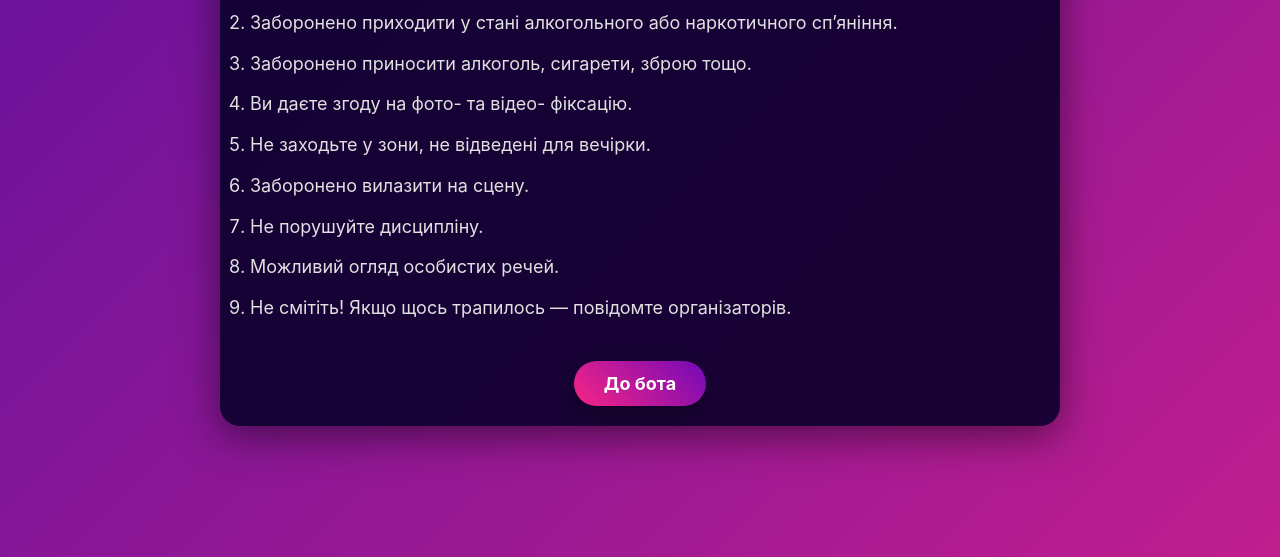
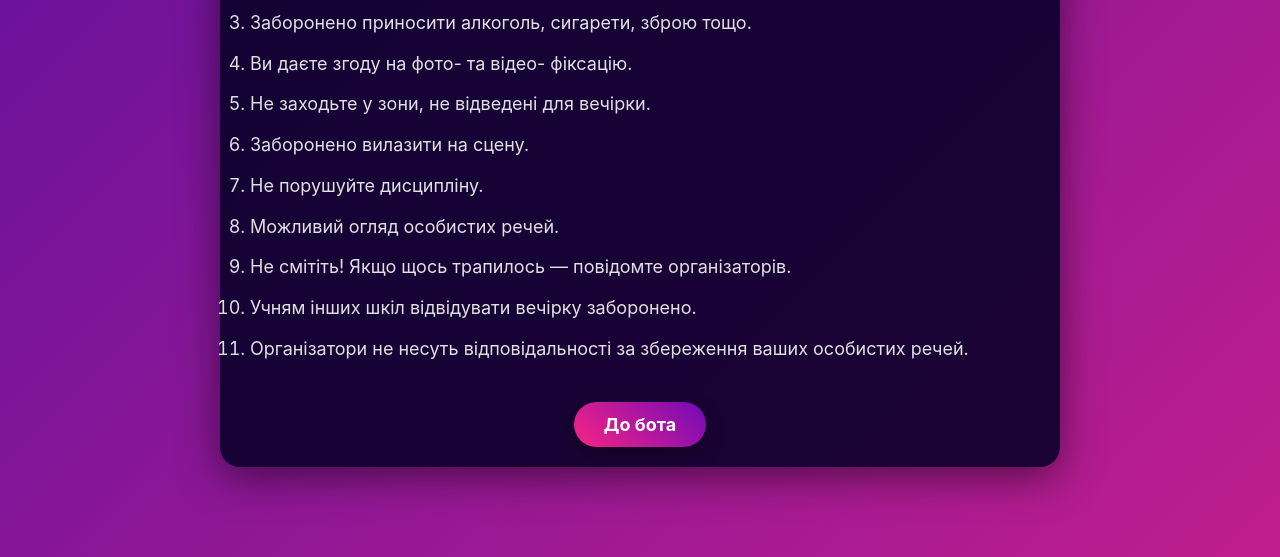
Before and after one commit to BroPetro/schoolpartyyyyo, a plain HTML site: page regulations.html in a window 1280 px wide. Shown: the part 283-840 px from the top of the page. Drawn offline with Linux system fonts and the light colour scheme.

Commit message:
Update regulations.html

```diff
--- a/regulations.html
+++ b/regulations.html
@@ -114,6 +114,8 @@
       <li>Не порушуйте дисципліну.</li>
       <li>Можливий огляд особистих речей.</li>
       <li>Не смітіть! Якщо щось трапилось — повідомте організаторів.</li>
+      <li>Учням інших шкіл відвідувати вечірку заборонено.</li>
+      <li>Організатори не несуть відповідальності за збереження ваших особистих речей.</li>
     </ol>
     <a href="https://t.me/registeronparty36bot" class="btn">До бота</a>
   </div>
```
